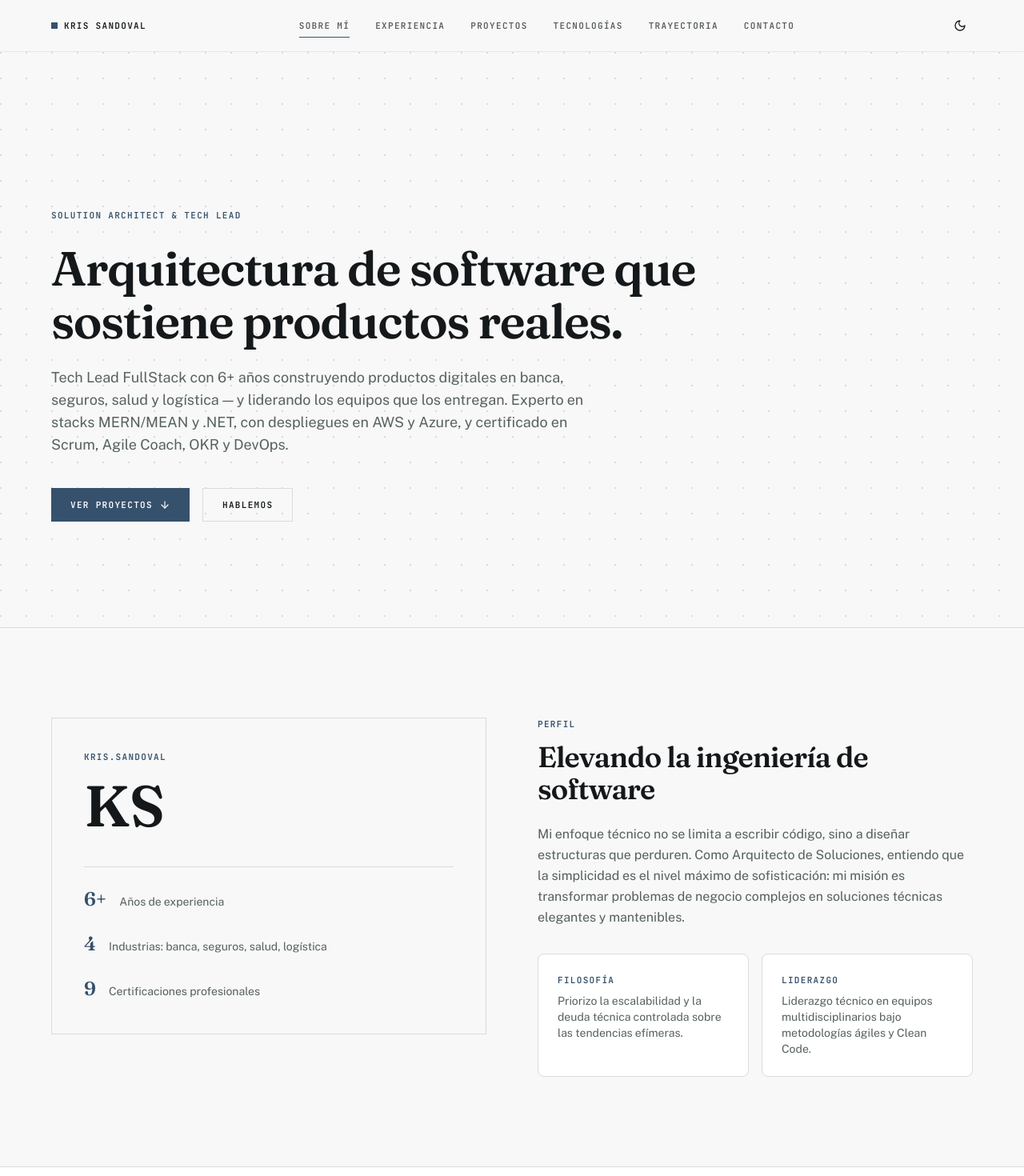
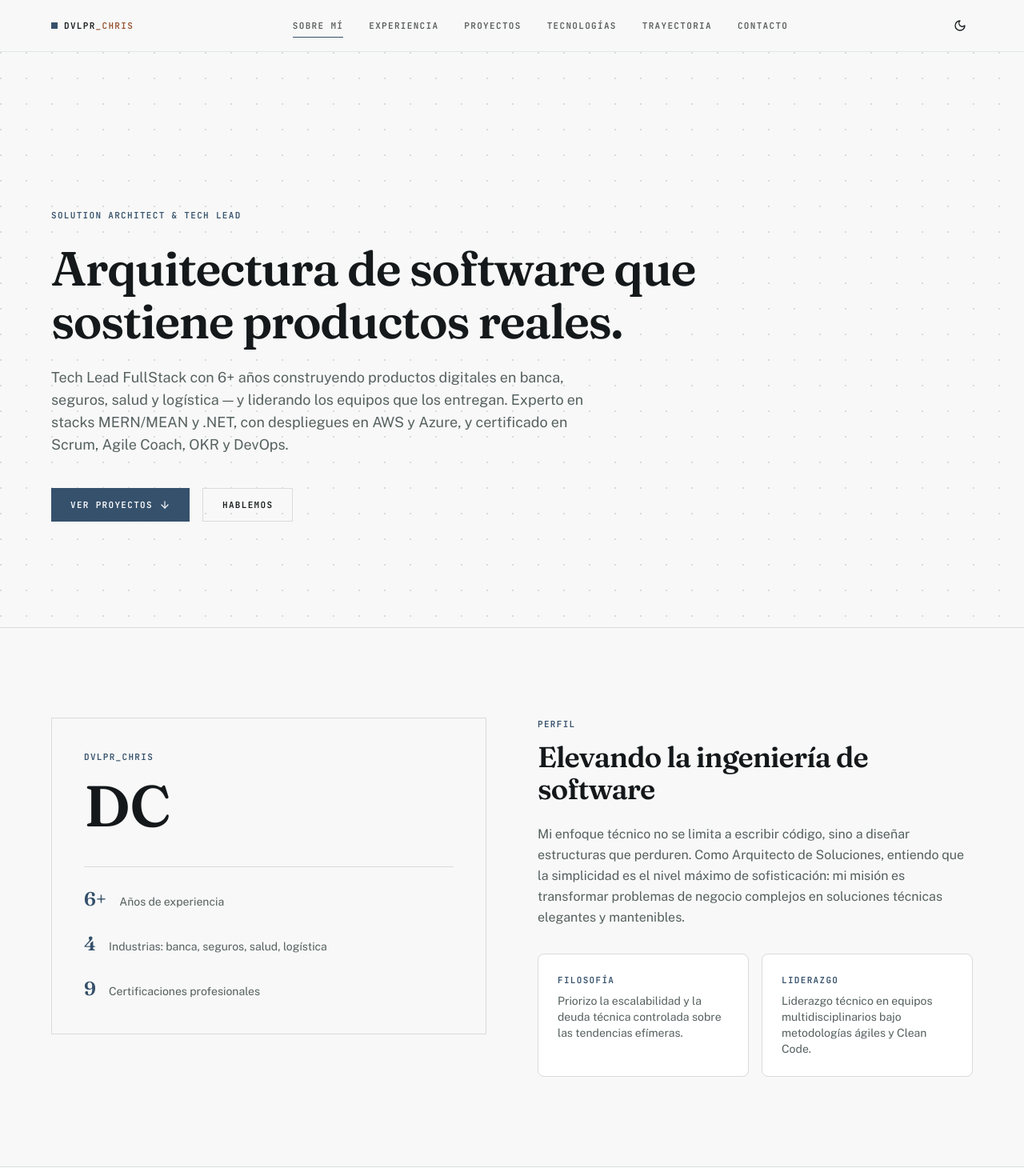
Before and after one commit to aicreationcl/portafolio_spa_2026, a Next.js app: page / in a window 1280 px wide. Shown: the top 1470 px of the page at 80% size. Built offline with nearby package versions, Linux system fonts and the light colour scheme; no server answers.

Commit message:
Use Dvlpr_Chris alias as public brand identity
Replace the real name with the developer alias across the header, footer,
about-me monogram and OG image, highlighting the "_Chris" part in the
warm accent color introduced in the design review.

```diff
--- a/app/opengraph-image.tsx
+++ b/app/opengraph-image.tsx
@@ -28,7 +28,8 @@ export default function OpengraphImage() {
         </span>
       </div>
       <div style={{ display: "flex", fontSize: 72, fontWeight: 700, lineHeight: 1.1 }}>
-        {profile.name}
+        <span>Dvlpr</span>
+        <span style={{ color: "#dd9a68" }}>_Chris</span>
       </div>
       <div style={{ display: "flex", fontSize: 32, color: "#9aa3a6", marginTop: 24 }}>
         {profile.role}
--- a/components/layout/Footer.tsx
+++ b/components/layout/Footer.tsx
@@ -1,4 +1,5 @@
 import { Container } from "@/components/ui/Container";
+import { BrandMark } from "@/components/ui/BrandMark";
 import { profile } from "@/content/profile";
 
 export function Footer() {
@@ -8,7 +9,7 @@ export function Footer() {
     <footer aria-label="Pie de página" className="border-border bg-surface border-t">
       <Container className="flex flex-col items-center gap-4 py-12 text-center md:flex-row md:justify-between md:text-left">
         <p className="label-mono text-foreground">
-          {profile.name} <span className="text-muted mx-2">/</span>
+          <BrandMark /> <span className="text-muted mx-2">/</span>
           <span className="text-muted font-normal tracking-normal normal-case">
             {" "}
             Solution Architect &amp; Tech Lead
--- a/components/layout/Header.tsx
+++ b/components/layout/Header.tsx
@@ -2,6 +2,7 @@ import { Container } from "@/components/ui/Container";
 import { Nav } from "@/components/layout/Nav";
 import { MobileMenu } from "@/components/layout/MobileMenu";
 import { ThemeToggle } from "@/components/layout/ThemeToggle";
+import { BrandMark } from "@/components/ui/BrandMark";
 
 export function Header() {
   return (
@@ -9,7 +10,7 @@ export function Header() {
       <Container className="relative flex h-16 items-center justify-between">
         <a href="#hero" className="label-mono text-foreground flex items-center gap-2">
           <span className="bg-primary h-2 w-2" aria-hidden="true" />
-          Kris Sandoval
+          <BrandMark />
         </a>
 
         <Nav className="hidden md:block" />
--- a/components/sections/AboutMe.tsx
+++ b/components/sections/AboutMe.tsx
@@ -21,7 +21,7 @@ export function AboutMe() {
           <RevealOnScroll>
             <div className="border-border border p-10">
               <p className="label-mono text-primary">{profile.handle}</p>
-              <p className="text-foreground mt-4 font-serif text-7xl font-semibold">KS</p>
+              <p className="text-foreground mt-4 font-serif text-7xl font-semibold">DC</p>
               <div className="border-border mt-10 space-y-6 border-t pt-6">
                 {STATS.map((stat) => (
                   <div key={stat.label} className="flex items-baseline gap-4">
--- /dev/null
+++ b/components/ui/BrandMark.tsx
@@ -0,0 +1,13 @@
+import { cn } from "@/lib/utils";
+
+interface BrandMarkProps {
+  className?: string;
+}
+
+export function BrandMark({ className }: BrandMarkProps) {
+  return (
+    <span className={cn(className)}>
+      Dvlpr<span className="text-accent">_Chris</span>
+    </span>
+  );
+}
--- a/content/profile.ts
+++ b/content/profile.ts
@@ -1,8 +1,8 @@
 import type { Profile } from "@/types/content";
 
 export const profile: Profile = {
-  name: "Kris Sandoval",
-  handle: "kris.sandoval",
+  name: "Dvlpr_Chris",
+  handle: "dvlpr_chris",
   role: "Solution Architect & Tech Lead",
   location: "Chile",
   email: "kris.sandoval010@gmail.com",
```
